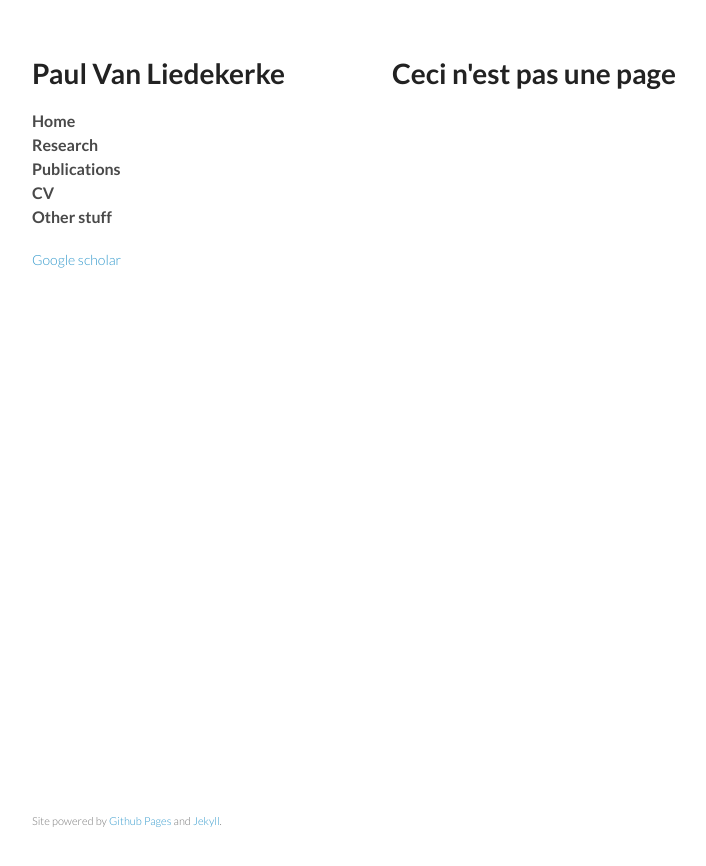
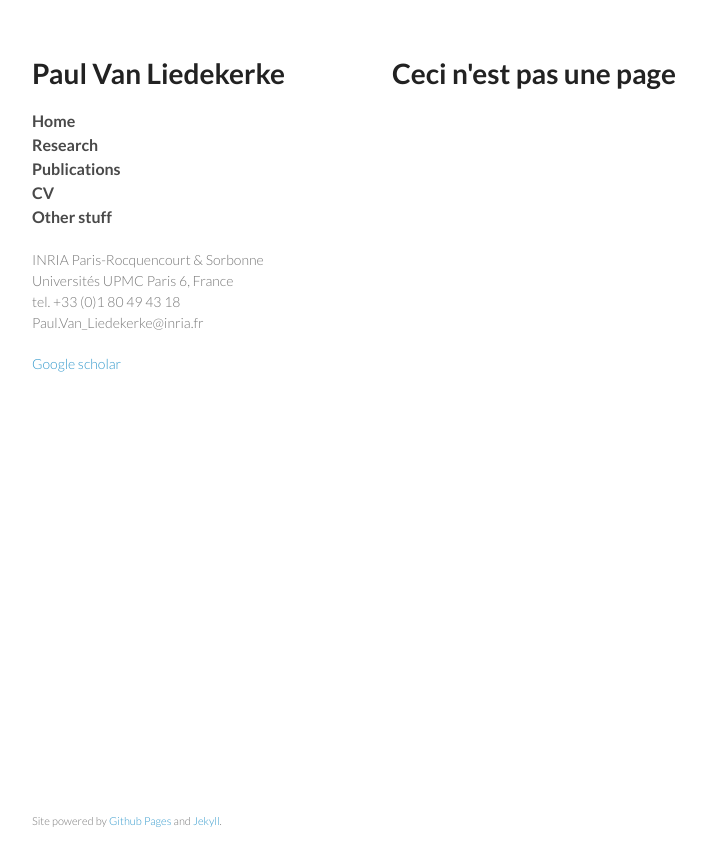
Before and after one commit to paulvanliedekerke/wittgenstein, a Jekyll site: the page other.html, which Jekyll copies as it is, in a window 1280 px wide. Shown: the top 866 px of the page, without its empty margins (178-884 px from the left). Built offline with Jekyll 4.4.1, drawn with Linux system fonts in a browser that asks for light colours; Markdown is read by kramdown in place of the engine named in the settings.

Commit message:
Update other.html

```diff
--- a/other.html
+++ b/other.html
@@ -25,6 +25,11 @@
 	        <a href="cv.html">CV</a><br>
           <a href="other.html">Other stuff</a><br>
         </p>
+
+	       <p>INRIA Paris-Rocquencourt & Sorbonne Universités UPMC Paris 6, France <br>
+	     tel. +33 (0)1 80 49 43 18 <br>
+	     Paul.Van_Liedekerke@inria.fr
+</p>
 
 	<p></p>
 	<a href="https://scholar.google.fr/citations?user=oHAsY3oAAAAJ&hl=fr">Google scholar</a><br>
```
